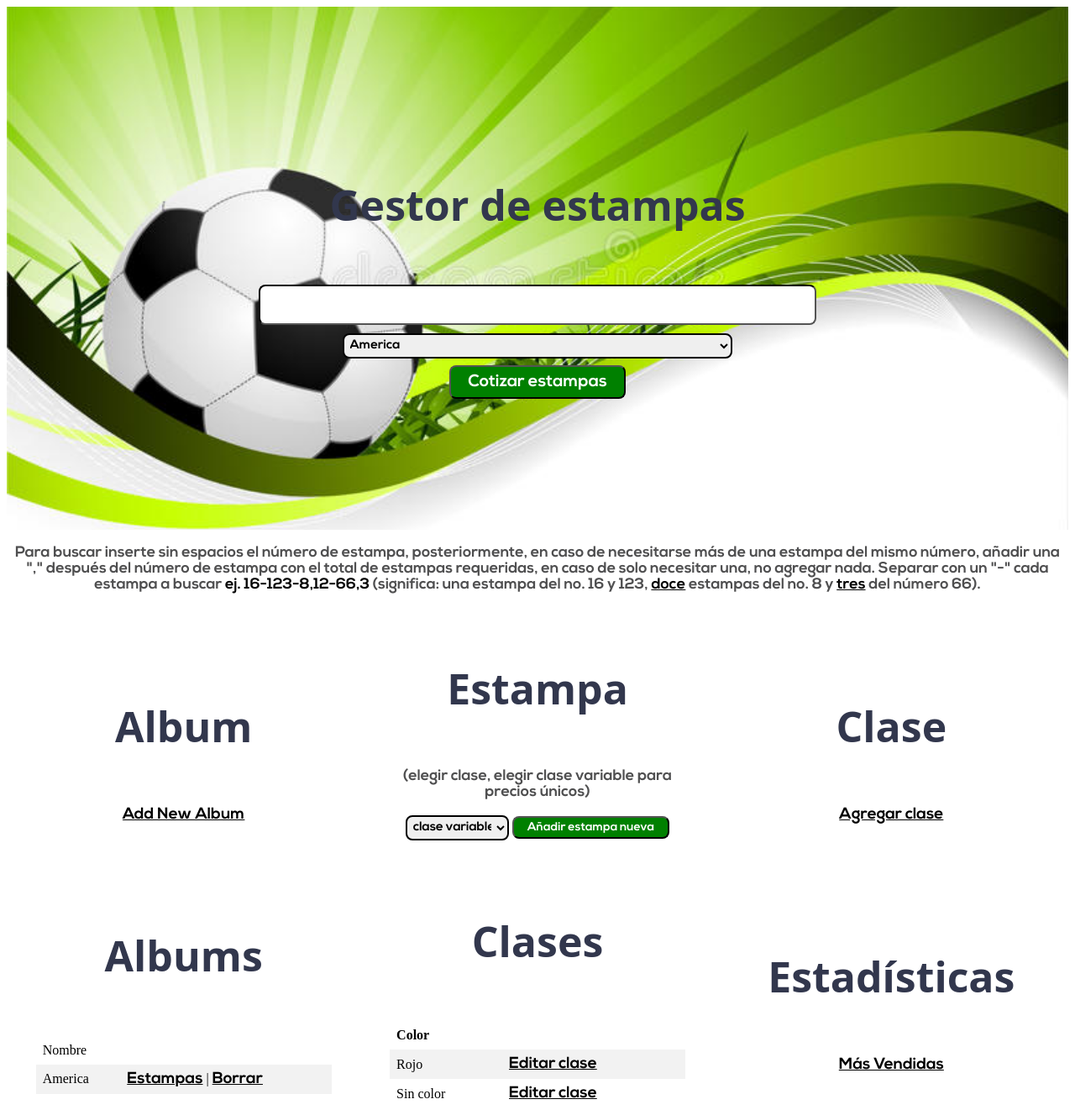
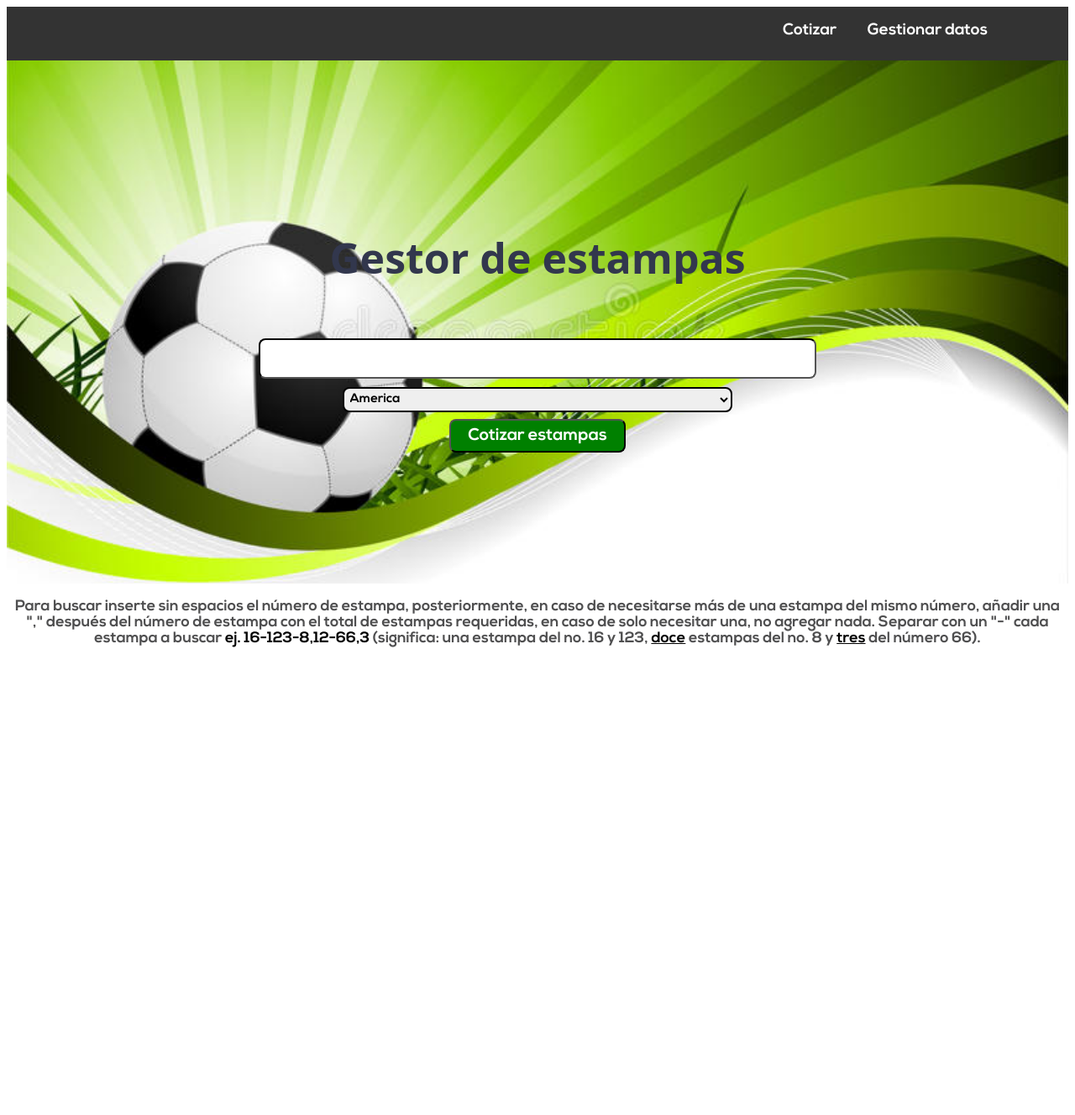
Before and after one commit to AdanTellez/estampa2, a PHP site: page / in a window 1280 px wide. Shown: the whole page at 84% size. After the commit the page ends 771 px from the top, so only its background shows below. Run offline with PHP 8.4, Linux system fonts and the light colour scheme; data comes from the database, SQL or seed files in the repository.

Commit message:
dividir index

```diff
--- a/header.php
+++ b/header.php
@@ -1 +1,32 @@
 <link rel="stylesheet" type="text/css" href="style.css">
+<style>
+ul {
+    list-style-type: none;
+    margin: 0;
+    padding: 5px 80px;
+    overflow: hidden;
+    background-color: #333;
+}
+
+li {
+    float: right;
+    padding-bottom: 5px;
+}
+
+li a {
+    display: block;
+    color: white;
+    text-align: center;
+    padding: 14px 16px;
+    text-decoration: none;
+}
+
+
+</style>
+<header>
+    <ul>
+      <li><a href="index2.php">Gestionar datos</a></li>
+      <li><a class="active" href="index.php">Cotizar</a></li>
+
+   </ul>
+</header>
--- a/index.php
+++ b/index.php
@@ -13,7 +13,7 @@ $result_clase = mysqli_query($mysqli, "SELECT * FROM clase ORDER BY id_clase DES
 <!-- -->
 <html>
 <head>
-	<title>Estampas</title>
+	<title> Cotizar Estampas</title>
     <?php include 'header.php';?>
 </head>
 
@@ -41,98 +41,15 @@ $result_clase = mysqli_query($mysqli, "SELECT * FROM clase ORDER BY id_clase DES
         </form>
 
     </div>
+
 </section>
 
-
-
-
-<section id="consultar">
-   <div class="center">
+<div class="center">
        <p>Para buscar inserte sin espacios el número de estampa, posteriormente, en caso de necesitarse
        más de una estampa del mismo número, añadir una "," después del número de estampa con el total
        de estampas requeridas, en caso de solo necesitar una, no agregar nada. Separar con un "-" cada
-       estampa a buscar <b class="black">ej. 16-123-8,12-66,3</b> (significa: una estampa del no. 16 y 123, <u class="black">doce</u> estampas del no. 8 y <u class="black">tres</u> del número 66). </p>
-   </div>
-    <div class="flex nowrap">
-        <div class="center col three">
-           <h2>Album</h2>
-            <a href="add-album.php">Add New Album</a>
-        </div>
-
-        <div class="center col three">
-            <form action="add-estampa.php" method="post" >
-                       <h2>Estampa</h2>
-                       <p>(elegir clase, elegir clase variable para precios únicos)</p>
-                        <?php
-                            include_once("config.php");
-                            $sql = "SELECT * FROM clase";
-                            $query = mysqli_query($mysqli, $sql);
-
-                            echo '<select name="id_clase" class="mid-space">';
-                                while ($row = mysqli_fetch_array($query)) {
-                                    echo '<option value='.$row['id_clase'].'>'.$row['color'].'</option>';
-                                }
-                            echo '</select>';
-                        ?>
-               <input type="submit" class="btn-green-small" name="class-selector" value="Añadir estampa nueva" >
-            </form>
-        </div>
-
-        <div class="center col three">
-           <h2>Clase</h2>
-            <a href="add-category.php">Agregar clase</a>
-        </div>
-    </div>
-
-
-
-    <div class="flex">
-        <div class="col center three">
-            <h2>Albums</h2>
-            <table>
-
-            <tr>
-                <td>Nombre</td>
-            </tr>
-            <?php
-            //while($res = mysql_fetch_array($result)) { // mysql_fetch_array is deprecated, we need to use mysqli_fetch_array
-            while($res = mysqli_fetch_array($result)) {
-                echo "<tr>";
-                echo "<td>".$res['nombre']."</td>";
-            //id->id_album
-            //aux=2 == borrado de album
-                echo "<td><a href=\"edit.php?id=$res[id_album]\">Estampas</a> | <a href=\"delete.php?id=$res[id_album]&aux=2\" onClick=\"return confirm('¿Está seguro de querer eliminar?, todas las estampas del álbum serán eliminadas IRREVERSIBLEMENTE')\">Borrar</a></td>";
-            }
-            ?>
-            </table>
-        </div>
-        <div class="col center three">
-            <h2>Clases</h2>
-          <table>
-
-          <tr>
-            <td><b>Color</b></td>
-          </tr>
-          <?php
-          //while($res = mysql_fetch_array($result)) { // mysql_fetch_array is deprecated, we need to use mysqli_fetch_array
-          while($res = mysqli_fetch_array($result_clase)) {
-          if($res['id_clase']!=-1){
-            echo "<tr>";
-            echo "<td>".$res['color']."</td>";
-            //id->id_clase
-              echo "<td><a href=\"edit-class.php?id=$res[id_clase]\">Editar clase</a></td>";
-            }
-          }
-          ?>
-          </table>
-        </div>
-
-        <div class="center col three">
-           <h2>Estadísticas</h2>
-            <a href="estadisticas.php">Más Vendidas</a>
-        </div>
-    </div>
-</section>
+       estampa a buscar <b class="black">ej. 16-123-8,12-66,3</b> (significa: una estampa del no. 16 y 123, <u class="black">doce</u> estampas del no. 8 y <u class="black">tres</u> del número 66). </p><br>
+</div>
 
 
 
```
Also changed, not shown: index2.php (added, +103 -0 lines), respaldos/config.php (added, +23 -0 lines).
